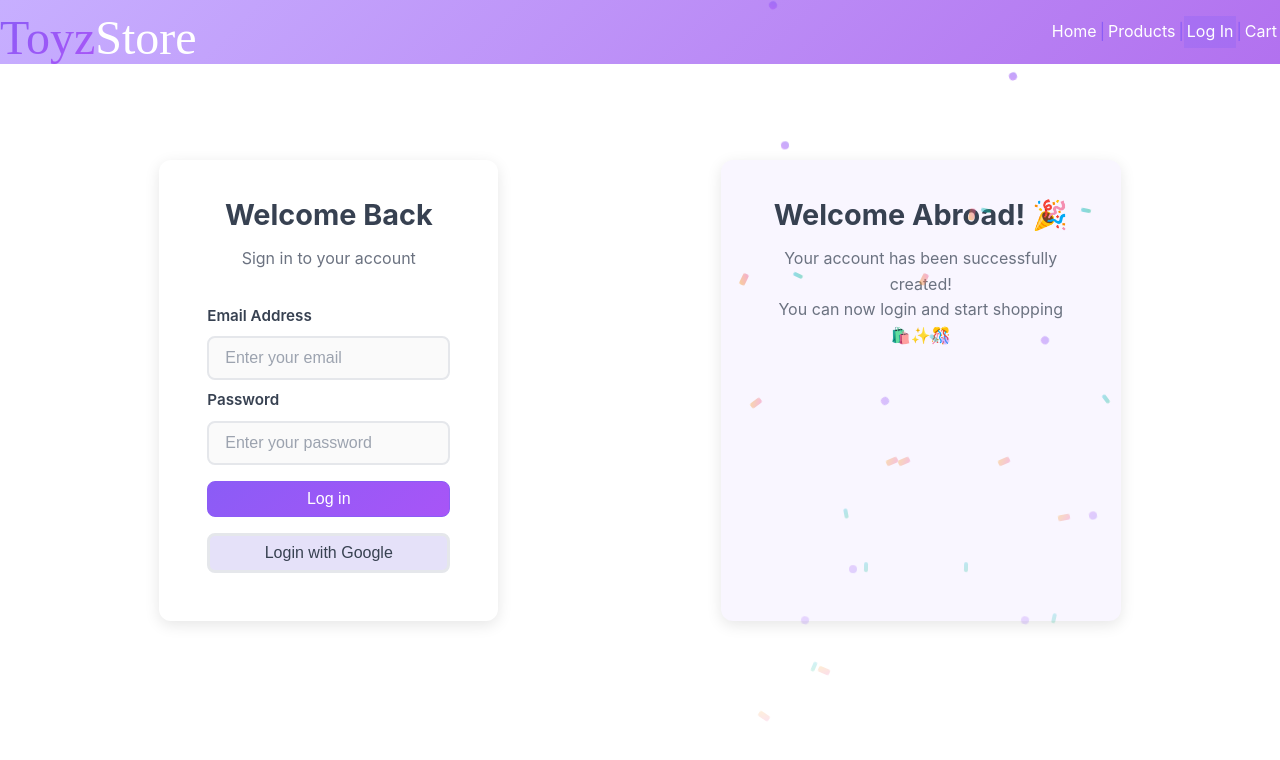
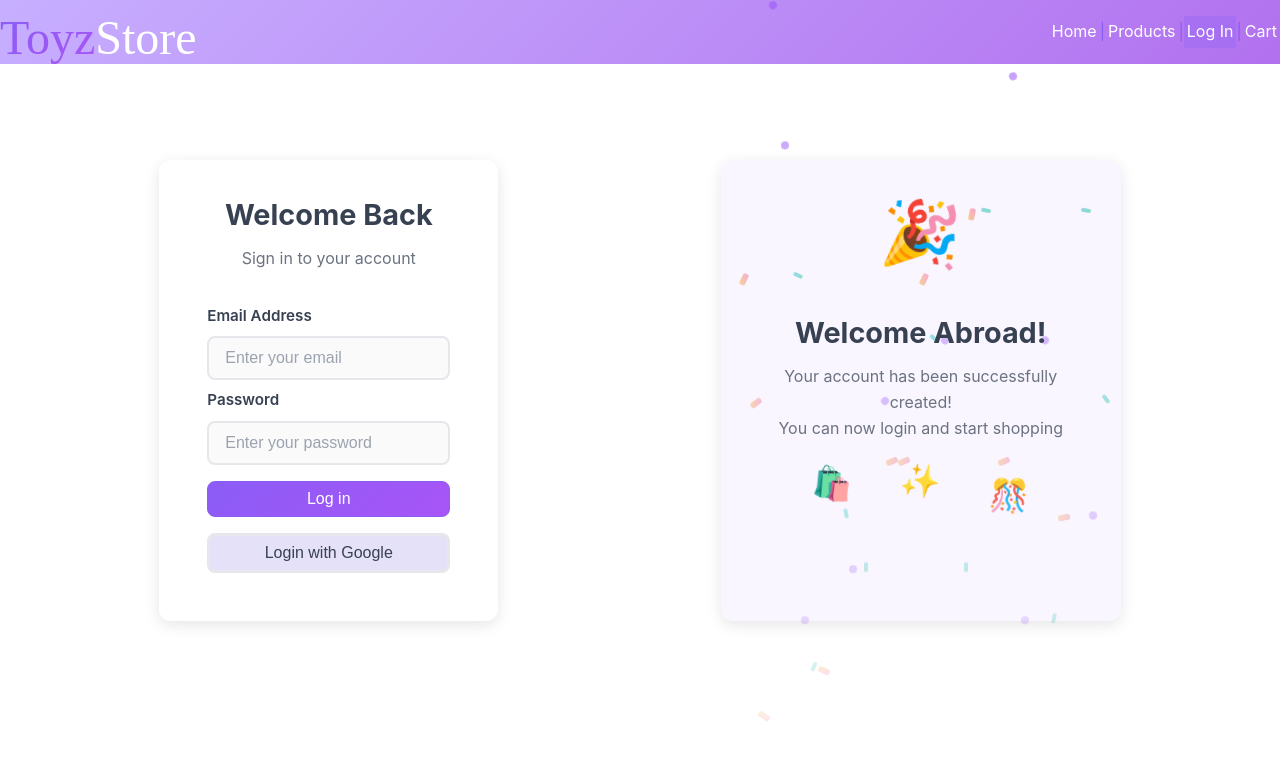
Before and after one commit to eturgeneva/store-frontend, a Vue app: page /profile in a window 1280 px wide. Shown: the top 760 px of the page. Built offline with nearby package versions, Linux system fonts and the light colour scheme; no server answers; a web font is replaced by a local one.

Commit message:
add confetti and emojis floating animation to successCard element rendered by UserRegister in case of successful registration

```diff
--- a/src/components/UserRegister.vue
+++ b/src/components/UserRegister.vue
@@ -177,7 +177,11 @@ async function registerUser() {
 
             <!-- Content -->
             <div class="successContent">
-                <h2> Welcome Abroad! 🎉</h2>
+                <div class="successIcon">
+                    <div class="celebrationEmoji">🎉</div>
+                </div>
+
+                <h2>Welcome Abroad!</h2>
                 <p>Your account has been successfully created!</p>
                 <p>You can now login and start shopping</p>
                 <div class="celebrationGraphics">
@@ -286,6 +290,92 @@ async function registerUser() {
 .successMessage {
     color: #16a34a;
     font-size: 0.9rem;
+}
+
+.successContent {
+    position: relative;
+    z-index: 2;
+    animation: success-bounce 0.8s ease-out;
+}
+
+@keyframes success-bounce {
+    0% {
+        transform: scale(0.3) translateY(30px);
+        opacity: 0;
+    }
+    50% {
+        transform: scale(1.05) translateY(-10px);
+        opacity: 0.9;
+    }
+    100% {
+        transform: scale(1) translateY(0);
+        opacity: 1;
+    }
+}
+
+.successIcon {
+    position: relative;
+    margin: 0 auto 1rem;
+    display: flex;
+    align-items: center;
+    justify-content: center;
+}
+
+.celebrationEmoji {
+    font-size: 4rem;
+    animation: emoji-bounce 1s ease-in-out infinite alternate;
+}
+
+@keyframes emoji-bounce {
+    0% {
+        transform: translateY(0) rotate(-5deg);
+    }
+    100% {
+        transform: translateY(-10px) rotate(5deg);
+    }
+}
+
+.celebrationGraphics {
+    margin-top: 2rem;
+    position: relative;
+    height: 3rem;
+    display: flex;
+    justify-content: center;
+    gap: 3rem;
+}
+
+.floatingEmoji {
+    /* position: absolute; */
+    font-size: 2rem;
+    animation: float 3s ease-in-out infinite;
+}
+
+.floatingEmoji:nth-child(1) {
+    /* left: 20%; */
+    animation-delay: 0s;
+}
+
+.floatingEmoji:nth-child(2) {
+    /* left: 50%; */
+    animation-delay: 1s;
+    animation-duration: 2.5s;
+}
+
+.floatingEmoji:nth-child(3) {
+    /* left: 80%; */
+    animation-delay: 2s;
+    animation-duration: 3.5s;
+}
+
+@keyframes float {
+    0%, 100% {
+        transform: translateY(0) rotate(0deg);
+        opacity: 0.8
+    }
+    50% {
+        transform: translateY(-20px) rotate(10deg);
+        opacity: 1;
+    }
 }
 
 /* Buttons */
@@ -423,37 +513,3 @@ async function registerUser() {
 }
 
 </style>
-
-<!-- <style scoped>
-form {
-    display: flex;
-    flex-direction: column;
-    width: 15rem;
-    border: 1px grey solid;
-    border-radius: 5px;
-    padding: 2rem;
-}
-
-input {
-    padding: 0.2rem;
-}
-
-.buttons {
-    display: flex;
-    justify-content: center;
-}
-
-button {
-    background-color: hsla(160, 100%, 37%, 1);
-    width: 5rem;
-    height: 1.8rem;
-    border: none;
-    border-radius: 2px;
-    margin: 0.8rem 0.6rem;
-    padding: 0.3rem;
-}
-
-.loginButton {
-    background-color: rgb(163, 168, 170);
-}
-</style> -->
```
